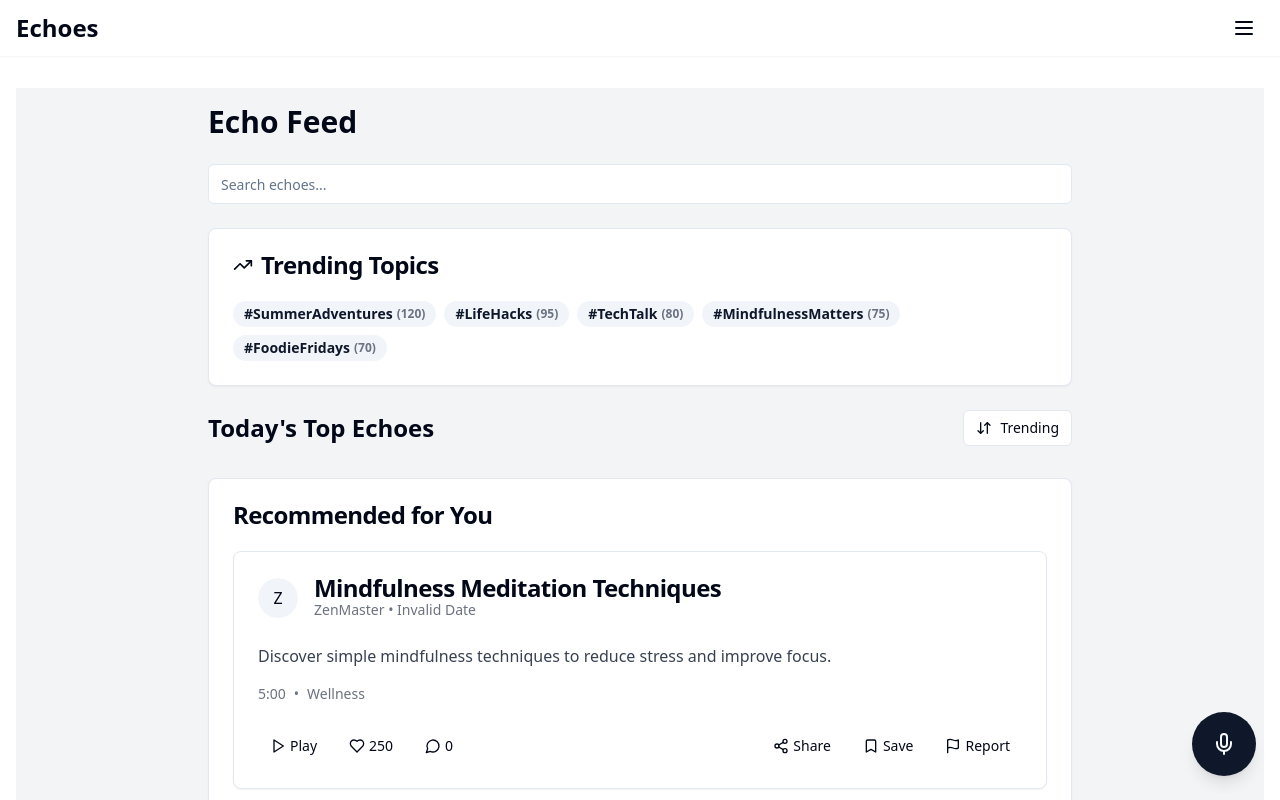
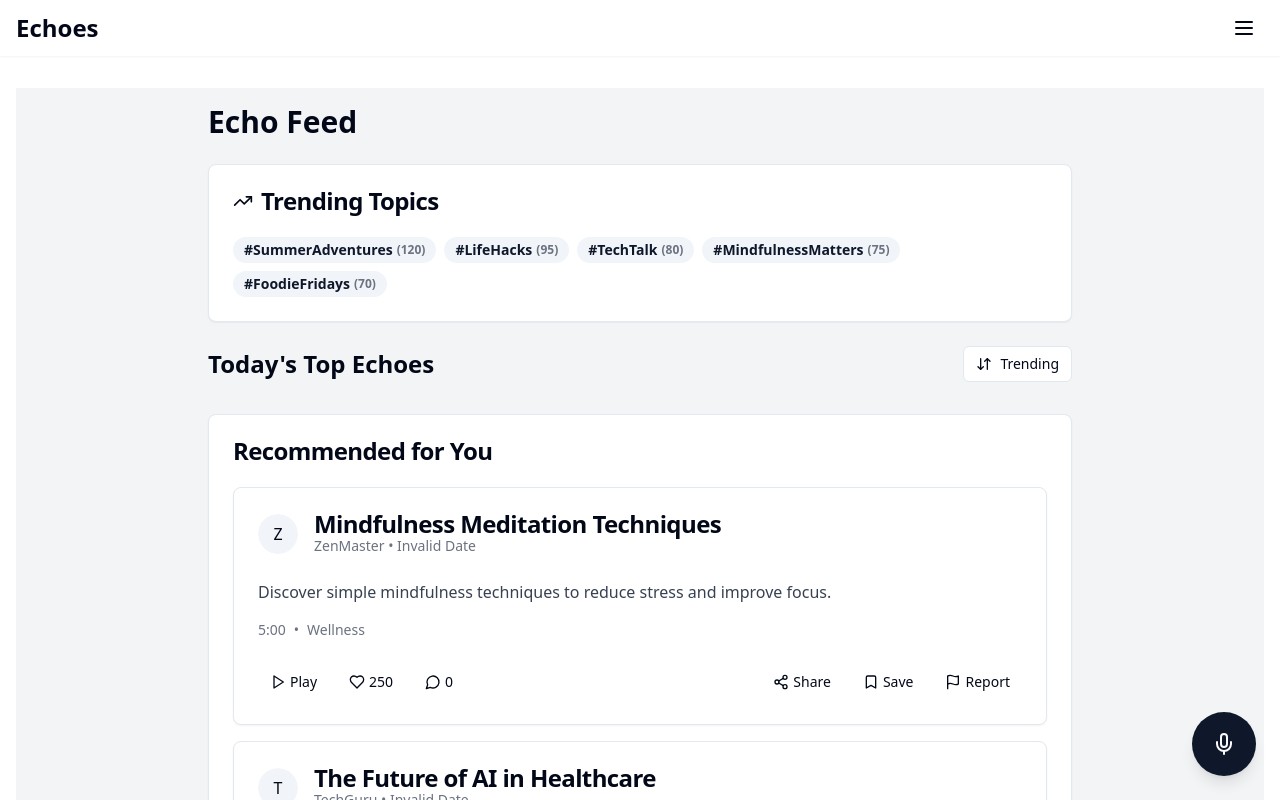
Before and after one commit to dhyabi2/echo-narratives, a React (Vite) app: page / in a window 1280 px wide. Shown: the top 800 px of the page. Built offline with nearby package versions, Linux system fonts and the light colour scheme.

Commit message:
Remove search feature
This commit removes the search functionality from the application, including associated components and references in relevant files.
[skip gpt_engineer]

```diff
--- a/src/components/HomeScreen.jsx
+++ b/src/components/HomeScreen.jsx
@@ -1,13 +1,11 @@
 import React, { useState, useEffect } from 'react';
 import { Tabs, TabsContent, TabsList, TabsTrigger } from './ui/tabs';
 import { Button } from './ui/button';
-import { ArrowDownUp, Mic, Search } from 'lucide-react';
+import { ArrowDownUp, Mic } from 'lucide-react';
 import EchoCard from './EchoCard';
 import TrendingTopics from './TrendingTopics';
-import SearchEchoes from './SearchEchoes';
 import RecommendedEchoes from './RecommendedEchoes';
 import { getEchoes, getTrendingTopics } from '../lib/db';
-import { Input } from './ui/input';
 import { useNavigate } from 'react-router-dom';
 
 const sortOptions = ['Trending', 'Newest', 'Most Liked'];
@@ -18,7 +16,6 @@ const HomeScreen = () => {
   const [echoes, setEchoes] = useState([]);
   const [trendingTopics, setTrendingTopics] = useState([]);
   const [isOnline, setIsOnline] = useState(navigator.onLine);
-  const [searchTerm, setSearchTerm] = useState('');
   const navigate = useNavigate();
 
   useEffect(() => {
@@ -45,9 +42,7 @@ const HomeScreen = () => {
   };
 
   const filteredEchoes = echoes.filter(echo =>
-    (activeTopic === 'All' || echo.topics.includes(activeTopic)) &&
-    (echo.title.toLowerCase().includes(searchTerm.toLowerCase()) ||
-     echo.content.toLowerCase().includes(searchTerm.toLowerCase()))
+    activeTopic === 'All' || echo.topics.includes(activeTopic)
   );
 
   const sortedEchoes = [...filteredEchoes].sort((a, b) => {
@@ -68,16 +63,6 @@ const HomeScreen = () => {
           <p>You are currently offline. Some features may be limited.</p>
         </div>
       )}
-
-      <div className="mb-6">
-        <Input
-          type="text"
-          placeholder="Search echoes..."
-          value={searchTerm}
-          onChange={(e) => setSearchTerm(e.target.value)}
-          className="w-full"
-        />
-      </div>
 
       <TrendingTopics />
 
```
